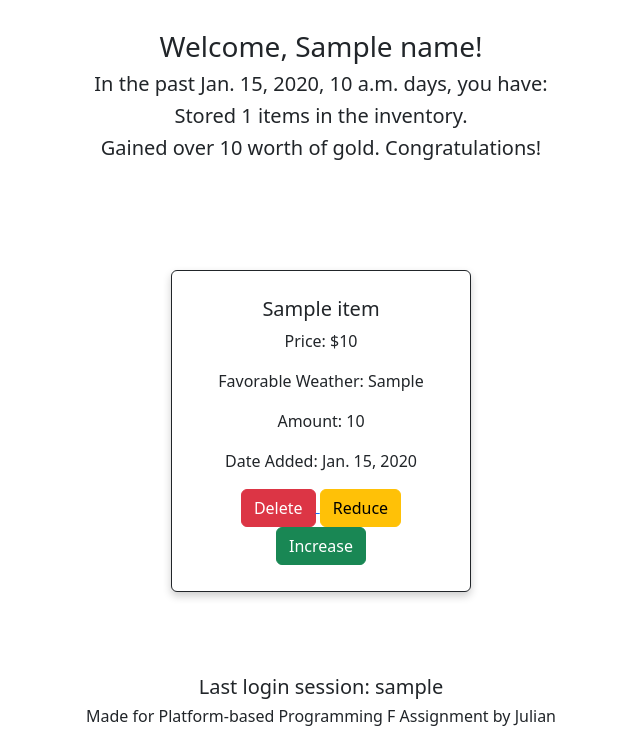
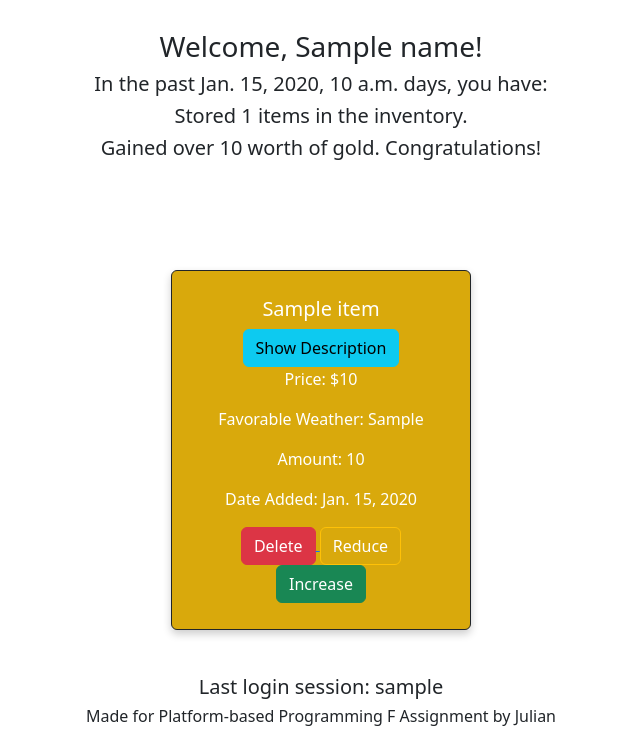
Before and after one commit to firedfrogg/stardew_tracker, a Django app: template main/templates/main.html in a window 1280 px wide. Shown: the part 56-800 px from the top of the page, without its empty margins (319-959 px from the left). Run offline with Django 4.2, Linux system fonts and the light colour scheme; tables that the repository leaves empty hold one stand-in row (values such as "Sample post"); the template is opened without the code that fills it: values that come from a table or form of the project are taken from there, most other values are stand-ins (such as "Sample title", 1, 10 or a date in 2020).

Commit message:
Tugas 5 selesai

```diff
--- a/main/templates/main.html
+++ b/main/templates/main.html
@@ -25,33 +25,43 @@
     text-align: center;
     }
 
+    .btn.btn-warning{
+        background-color: #d9a90c;
+        color: #fff;
+    }
+
     .button-container button {
         margin: 0 10px;
     }
 
     .card {
         margin-top: 150px;
-        border: 1px solid #c89404;
-        display: inline-block; /* Set display to inline-block to make cards adjacent */
-        margin: 10px; /* Adjust margin for spacing between cards */
+        border: 1px solid #d9a90c;
+        display: inline-block;
+        margin: 10px;
         padding: 10px;
         background-color: #fff;
         box-shadow: 0 4px 8px 0 rgba(0, 0, 0, 0.2);
-        max-width: 300px; /* Limit the maximum width of the card */
-        /* Add other card styling properties as needed */
+        max-width: 300px;
     }
 
     .card-container {
         margin-top:100px;
-        text-align: center; /* Center the cards horizontally */
-        display: flex; /* Display cards horizontally */
-        overflow-x: auto; /* Add horizontal scrolling if needed */
+        text-align: center;
+        display: flex;
+        overflow-x: auto;
         align-items:center;
         justify-content: center;
     }
 
     .custom-navbar {
         background-color: #d9a90c;
+    }
+
+    .card-container .card:last-child  {
+        background-color: #d9a90c;
+
+        color: #fff;
     }
 
     .card::after {
@@ -66,7 +76,7 @@
         left: 0;
         right: 0;
         text-align: center;
-        padding: 10px; /* Optional padding */
+        padding: 10px;
     }
 
     .navbar-nav .nav-link {
@@ -76,6 +86,7 @@
     .nav-link.disabled {
         color: #fff;
     }
+
 
 </style>
 
@@ -127,7 +138,10 @@
         <div class="card border-dark mb-3 col-md-4">
             <div class="card-body">
                 <h5 class="card-title">{{item.name}}</h5>
-                {% comment %} <p class="card-text">{{item.description}}</p> {% endcomment %}
+                <button class="btn btn-info show-description-btn">Show Description</button>
+                <div class="card-description" style="display: none;">
+                    <p>{{item.description}}</p>
+                </div>
                 <p class="card-text">Price: ${{item.price}}</p>
                 <p class="card-text">Favorable Weather: {{item.favorable_weather}}</p>
                 <p class="card-text">Amount: {{item.amount}}</p>
@@ -138,7 +152,7 @@
                             Delete
                         </button>
                     </a>
-                    <a href="{% url 'main:reduce_amount' id=item.id %}">
+                    <a href="{% url 'main:reduce_amount' id=item.id %}" >
                         <button class="btn btn-warning">
                             Reduce
                         </button>
@@ -161,4 +175,23 @@
         <h6>Made for Platform-based Programming F Assignment by Julian</h6>
     </div>
 
+    <script>
+        const showDescriptionButtons = document.querySelectorAll('.show-description-btn');
+
+        showDescriptionButtons.forEach(button => {
+            button.addEventListener('click', () => {
+                // Find the closest card and toggle the description visibility
+                const card = button.closest('.card');
+                const description = card.querySelector('.card-description');
+                if (description.style.display === 'none' || description.style.display === '') {
+                    description.style.display = 'block';
+                    button.textContent = 'Hide Description';
+                } else {
+                    description.style.display = 'none';
+                    button.textContent = 'Show Description';
+                }
+            });
+        });
+    </script>
+
 {% endblock content %}
```
Also changed, not shown: main/templates/create_product.html (+15 -2 lines), main/templates/login.html (+10 -9 lines), main/templates/register.html (+11 -7 lines). Lines whose indentation alone changed are shown as unchanged.
